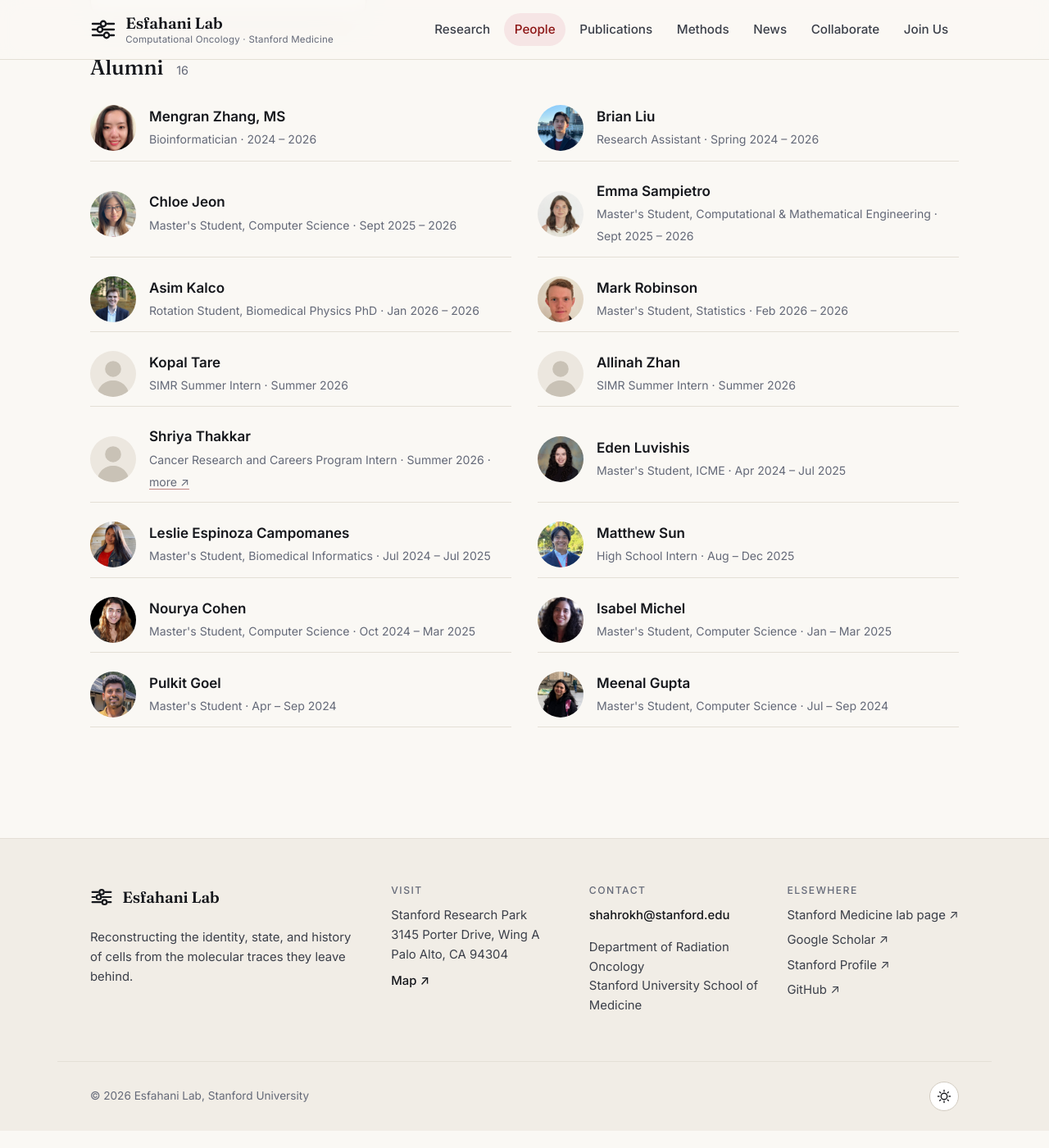
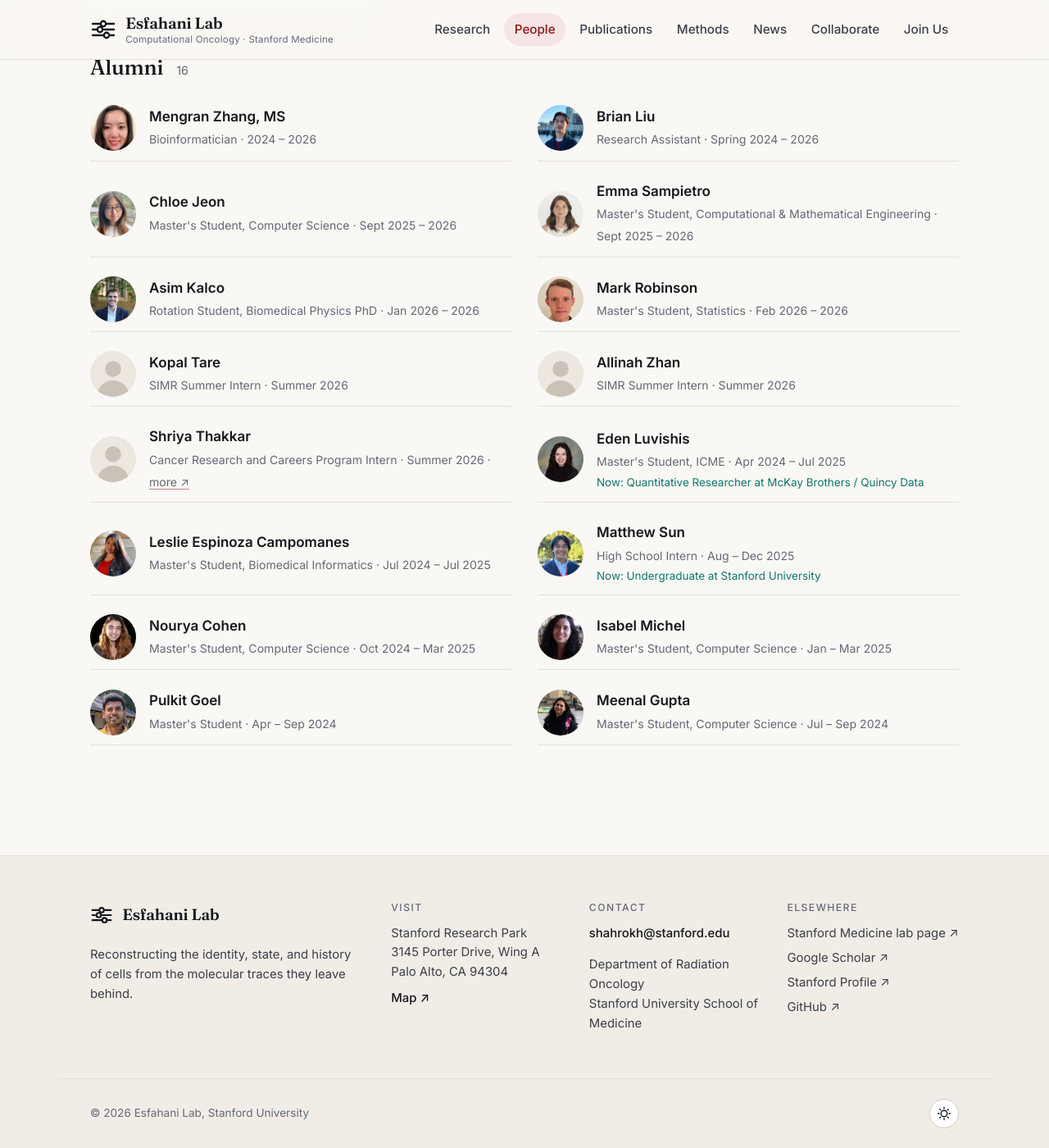
Before and after one commit to esfahanilab/esfahanilab.github.io, a Jekyll site: the page built from people.html, in a window 1280 px wide and 1400 px high, scrolled down 2632 px. Shown: the whole window at 82% size. Built offline with Jekyll 4.4.1, drawn with Linux system fonts in a browser that asks for light colours; before the commit the page ends 4011 px from its top, so only the background shows below that.

Commit message:
Alumni: record where Matthew and Eden went next
Co-Authored-By: Claude Fable 5.1 <noreply@anthropic.com>

```diff
--- a/_data/people.yml
+++ b/_data/people.yml
@@ -1,7 +1,8 @@
 # ── People ─────────────────────────────────────────────────────────────────────
 # To add someone: copy a block, drop a 600×600 photo in assets/img/people/,
 # and set `photo` to the file name. Groups: pi, postdoc, student, staff, alumni.
-# Members are shown in the order listed. Alumni are grouped separately.
+# Members are shown in the order listed. Alumni are grouped separately;
+# an optional `now:` line records where an alumnus went next.
 
 - name: Mohammad Shahrokh Esfahani, PhD
   group: pi
@@ -172,6 +173,7 @@
   group: alumni
   role: Master's Student, ICME
   tenure: Apr 2024 – Jul 2025
+  now: Quantitative Researcher at McKay Brothers / Quincy Data
   photo: luvishis.jpg
   bio: Applied optimization and machine learning to large-scale genomic datasets.
 
@@ -186,6 +188,7 @@
   group: alumni
   role: High School Intern
   tenure: Aug – Dec 2025
+  now: Undergraduate at Stanford University
   photo: sun.jpg
   bio: Worked on GPU-accelerated analysis of cell-free DNA for early cancer detection.
 
--- a/assets/css/site.css
+++ b/assets/css/site.css
@@ -333,3 +333,5 @@ a.card { text-decoration: none; display: block; }
 .tool .abstract[open] summary::after { content: " –"; }
 .tool .abstract p { font-size: .92rem; color: var(--ink-2); margin: .7rem 0 0; }
 .tool .abstract p b { color: var(--ink); }
+
+.alumni .now { display: block; color: var(--signal); font-size: .84rem; margin-top: .1rem; }
--- a/people.html
+++ b/people.html
@@ -83,7 +83,7 @@ description: Members of the Esfahani Lab at Stanford — principal investigator,
     <div class="group-head"><h2>Alumni</h2><span class="count">{{ alumni | size }}</span></div>
     <ul class="alumni reveal">
       {% for p in alumni %}
-      <li><img src="{{ '/assets/img/people/' | append: p.photo | relative_url }}" alt="" loading="lazy" width="56" height="56"><div><b>{{ p.name }}</b><span>{{ p.role }} · {{ p.tenure }}{% if p.link %} · <a href="{{ p.link }}" target="_blank" rel="noopener">more ↗</a>{% endif %}</span></div></li>
+      <li><img src="{{ '/assets/img/people/' | append: p.photo | relative_url }}" alt="" loading="lazy" width="56" height="56"><div><b>{{ p.name }}</b><span>{{ p.role }} · {{ p.tenure }}{% if p.link %} · <a href="{{ p.link }}" target="_blank" rel="noopener">more ↗</a>{% endif %}</span>{% if p.now %}<span class="now">Now: {{ p.now }}</span>{% endif %}</div></li>
       {% endfor %}
     </ul>
   </div>
```
